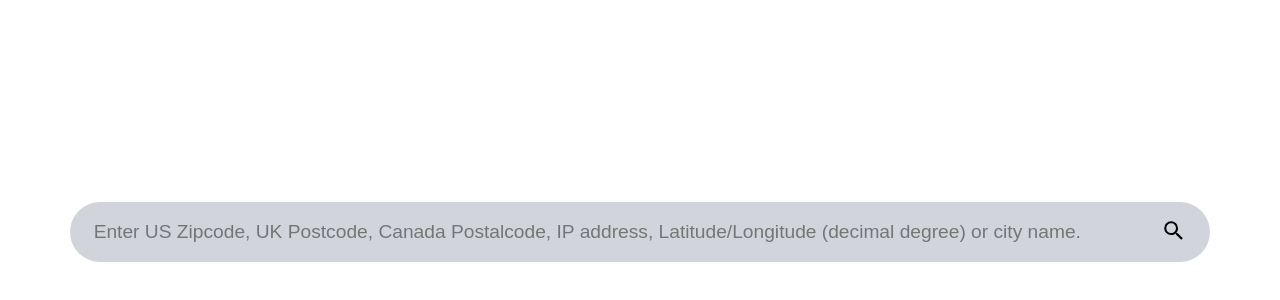
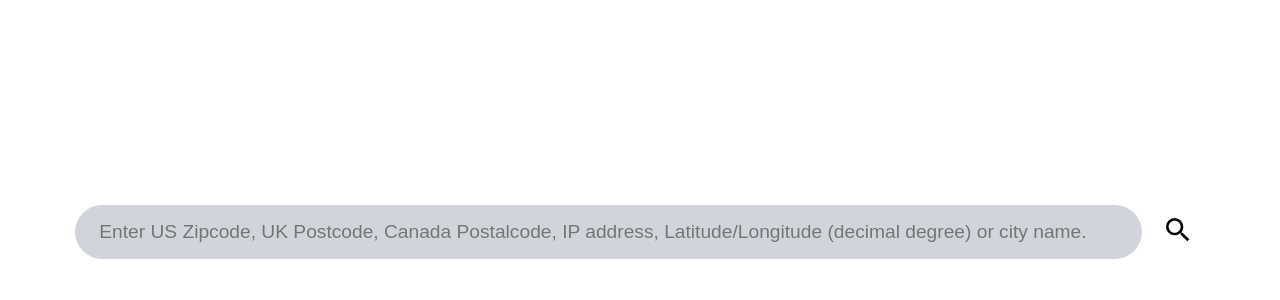
Before and after one commit to nimit-pasricha/weather-app, a website built with webpack: page src/index.html in a window 1280 px wide. Shown: the part 168-468 px from the top of the page. Built offline with nearby package versions, Linux system fonts and the light colour scheme.

Commit message:
Edit search button to be outside searchbar

```diff
--- a/src/style.css
+++ b/src/style.css
@@ -12,43 +12,40 @@ body {
 
 :root {
   --search-bar-background-color: #d1d5db;
+  --search-button-background-color: white;
+  --search-button-svg-color: black;
 }
 
 body {
   display: flex;
   justify-content: center;
   align-items: center;
+  padding: 64px;
 }
 
 form {
   display: flex;
   justify-content: center;
   align-items: center;
-  background-color: var(--search-bar-background-color);
-  border-radius: 50px;
-  padding: 16px 24px;
-  justify-content: space-between;
+  gap: 8px;
 }
 
-#location-search {
+input {
   font-size: 1.2rem;
+  background-color: var(--search-bar-background-color);
+  padding: 16px 24px;
   width: 100ch;
-  background-color: var(--search-bar-background-color);
+  border-radius: 50px;
 }
 
-#location-search:focus {
-  outline: none;
-}
-
-form:focus-within {
-  outline: solid #3b82f6 2px;
-}
-
-button {
-  background-color: var(--search-bar-background-color);
+button[type="submit"] {
+  background-color: var(--search-button-background-color);
+  height: 3.4rem;
+  width: 3.4rem;
   border-radius: 50%;
 }
 
 svg {
-  height: 1.6rem;
+  fill: var(--search-button-svg-color);
+  height: 2rem;
 }
```
